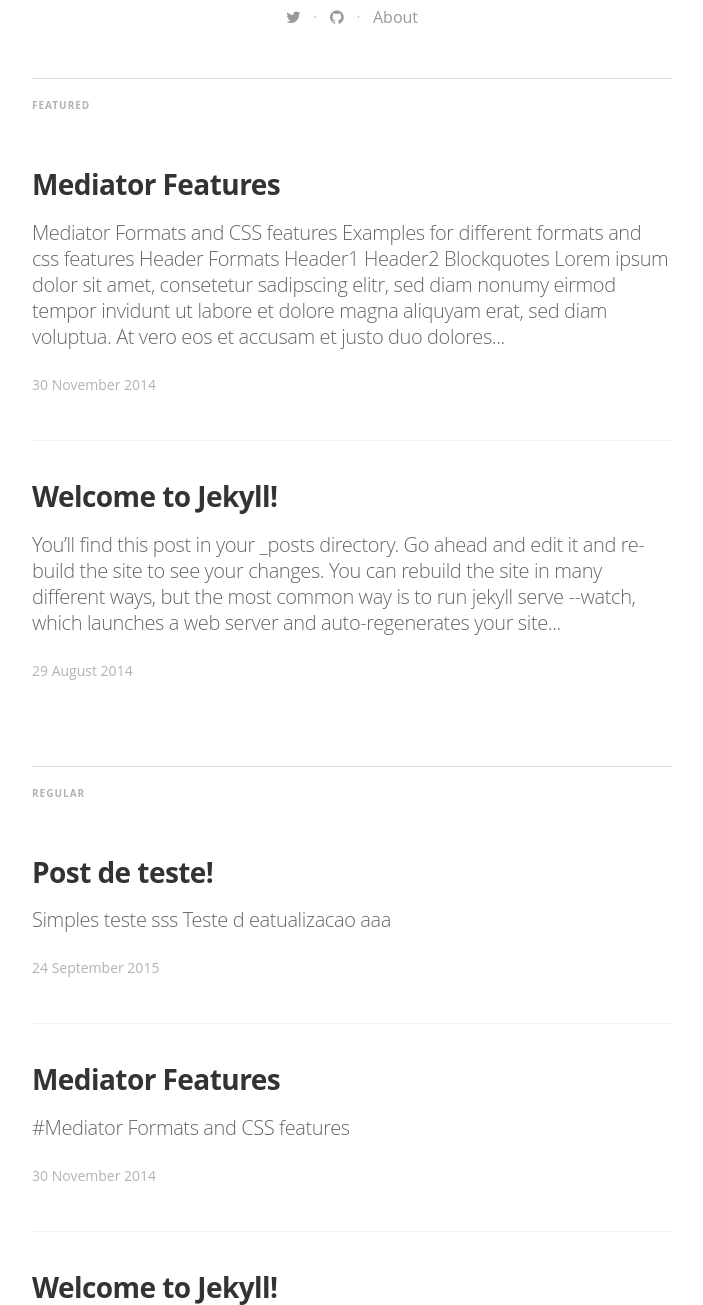
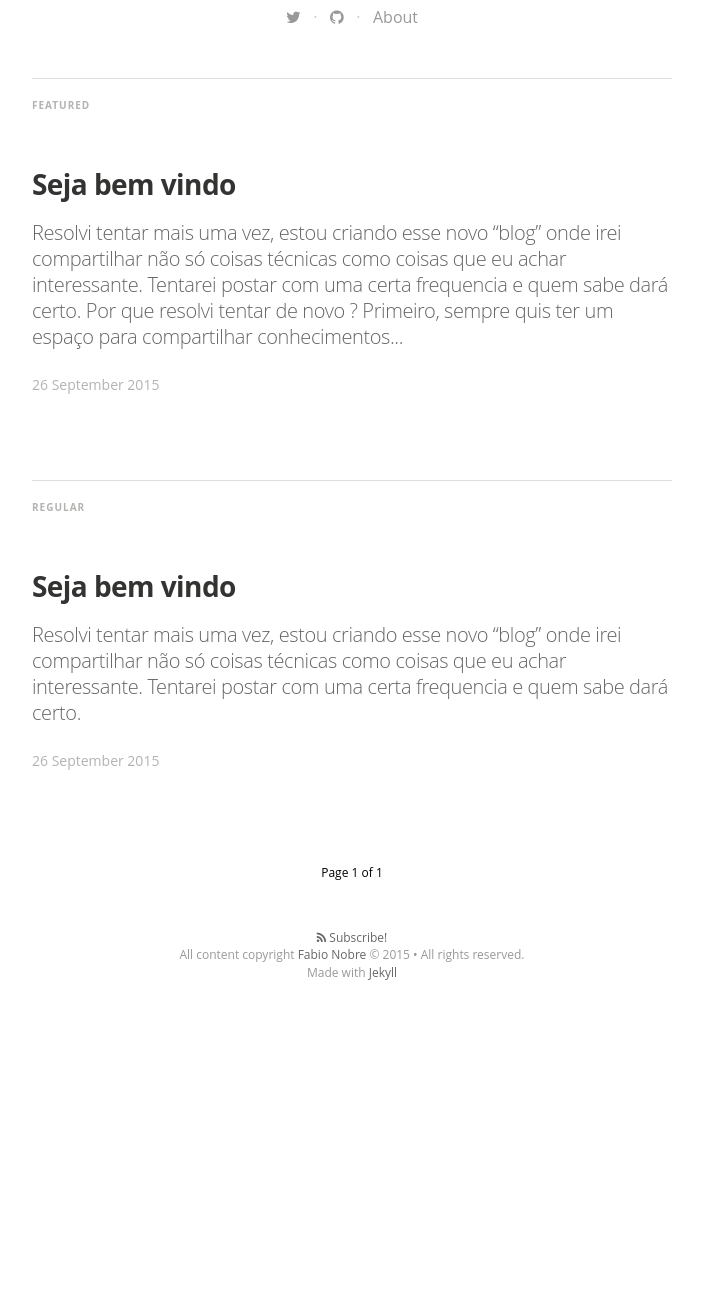
Before and after one commit to fabionobre/fabionobre.github.io, a Jekyll site: the page built from index.html, in a window 1280 px wide and 1400 px high, scrolled down 538 px, cut to the strip 95-1400 px from the top of the window. Shown: the whole strip, without its empty margins (288-991 px from the left). Built offline with Jekyll 4.4.1, drawn with Linux system fonts in a browser that asks for light colours; nearby versions of some CDN libraries; some web fonts are replaced; Markdown is read by kramdown in place of the engine named in the settings; the list of posts is cut into pages by our own code; after the commit the page ends 1662 px from its top, so only the background shows below that; some of the changed text lies outside the part shown.

Commit message:
Primeiro post + Melhorias

```diff
--- a/_config.yml
+++ b/_config.yml
@@ -18,7 +18,7 @@
 name: 'Fabio Nobre'
 author:
   name: 'Fabio Nobre'
-  bio: 'Teste de biografia'
+  bio: 'Desenvolvedor web, programador em Java no horário comercial e em Ruby on Rails nas horas vagas. Aventureiro no mundo do empreendedorismo.'
 author_image: "/assets/images/author.jpg"
 
 paginate:	5
--- a/_posts/2014-08-29-welcome-to-jekyll.markdown
+++ /dev/null
@@ -1,39 +0,0 @@
----
-layout: post
-title:  "Welcome to Jekyll!"
-date:   2014-08-29 14:34:25
-categories: jekyll update
-tags: featured
-image: /assets/images/background_image.jpg
----
-You’ll find this post in your `_posts` directory. Go ahead and edit it and re-build the site to see your changes. You can rebuild the site in many different ways, but the most common way is to run `jekyll serve --watch`, which launches a web server and auto-regenerates your site when a file is updated.
-
-To add new posts, simply add a file in the `_posts` directory that follows the convention `YYYY-MM-DD-name-of-post.ext` and includes the necessary front matter. Take a look at the source for this post to get an idea about how it works.
-
-Jekyll also offers powerful support for code snippets:
-
-{% highlight ruby %}
-def print_hi(name)
-  puts "Hi, #{name}"
-end
-print_hi('Tom')
-#=> prints 'Hi, Tom' to STDOUT.
-{% endhighlight %}
-
-Check out the [Jekyll docs][jekyll] for more info on how to get the most out of Jekyll. File all bugs/feature requests at [Jekyll’s GitHub repo][jekyll-gh]. If you have questions, you can ask them on [Jekyll’s dedicated Help repository][jekyll-help].
-
-{% highlight js %}
-
-<footer class="site-footer">
- <a class="subscribe" href="{{ "/feed.xml" | prepend: site.baseurl }}"> <span class="tooltip"> <i class="fa fa-rss"></i> Subscribe!</span></a>
-  <div class="inner">a
-   <section class="copyright">All content copyright <a href="mailto:{{ site.email}}">{{ site.name }}</a> &copy; {{ site.time | date: '%Y' }} &bull; All rights reserved.</section>
-   <section class="poweredby">Made with <a href="http://jekyllrb.com"> Jekyll</a></section>
-  </div>
-</footer>
-{% endhighlight %}
-
-
-[jekyll]:      http://jekyllrb.com
-[jekyll-gh]:   https://github.com/jekyll/jekyll
-[jekyll-help]: https://github.com/jekyll/jekyll-help
--- a/_posts/2014-11-30-mediator_features.markdown
+++ /dev/null
@@ -1,39 +0,0 @@
----
-layout: post
-title:  "Mediator Features"
-date:   2014-11-30 14:34:25
-categories: mediator feature
-tags: featured
-image: /assets/article_images/2014-11-30-mediator_features/night-track.JPG
----
-#Mediator Formats and CSS features
-
-Examples for different formats and css features
-
-#Header Formats
-#Header1
-##Header2
-
-#Blockquotes
->Lorem ipsum dolor sit amet, consetetur sadipscing elitr, sed diam nonumy eirmod tempor invidunt ut labore et dolore magna aliquyam erat, sed diam voluptua. At vero eos et accusam et justo duo dolores et ea rebum. Stet clita kasd gubergren, no sea takimata sanctus
-
-#Lists
-##orderd lists
-1. one
-2. two
-3. three
-
-##unorderd lists
-- Apple
-- Banana
-- Plum
-
-#Links
-This is an [example link](http://example.com/ "With a Title").
-
-#Combinations
->Lorem ipsum dolor sit amet, consetetur sadipscing elitr, sed diam nonumy eirmod tempor invidunt ut labore et dolore magna aliquyam erat, sed diam voluptua. At vero eos et accusam et justo duo dolores et ea rebum. Stet clita kasd gubergren, no sea takimata sanctus
->
-> - Apple
-> - Banana
-> - Plum
--- a/_posts/2015-09-24-post_de_teste.markdown
+++ /dev/null
@@ -1,13 +0,0 @@
----
-layout: post
-title:  "Post de teste!"
-date:   2015-09-24 22:04:46
-categories: jekyll update
----
-Simples teste
-sss
-Teste d eatualizacao
-aaa
-
-Opa
-opa
--- /dev/null
+++ b/_posts/2015-09-24-post_de_teste.md
@@ -0,0 +1,17 @@
+---
+layout: post
+title:  "Seja bem vindo"
+date:   2015-09-26 10:46:00
+categories: ideias
+tags: featured
+image: /assets/photos/ideias.jpg
+---
+Resolvi tentar mais uma vez, estou criando esse novo "blog" onde irei compartilhar não só coisas técnicas como coisas que eu achar interessante. Tentarei postar com uma certa frequencia e quem sabe dará certo.
+
+Por que resolvi tentar de novo ?
+
+- Primeiro, sempre quis ter um espaço para compartilhar conhecimentos e idéias.
+- Segundo, descobri uma nova ferramenta de CMS o Jekyll, que para mim caiu como uma luva. Facilitando e muito a manutenção e criação do conteúdo.
+- Terceiro, estou nesse exato momento subindo um novo serviço na web o que poderá quem sabe se tornar uma empresa. E gostaria de compartilhar um pouco os desafios, sucesso e fracasso dessa caminhada.
+
+Sejam todos bem vindos !
```
Also changed, not shown: 1 other file.
